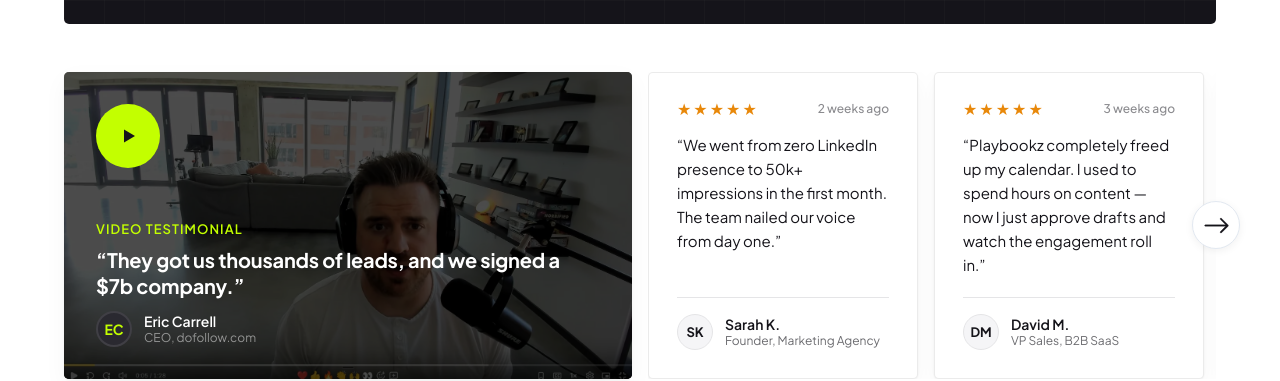
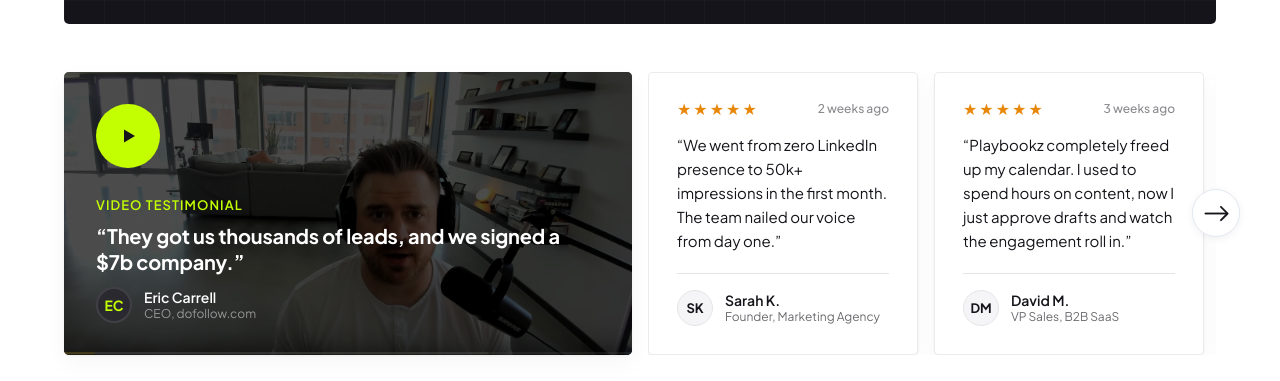
Before and after one commit to PlaybookzLLC/playbookz-v2-website, a React (Vite) app: page / in a window 1280 px wide. Shown: the part 2300-2681 px from the top of the page. Built offline with nearby package versions, Linux system fonts and the light colour scheme.

Commit message:
Remove em-dashes and en-dashes from testimonial cards
https://claude.ai/code/session_01DDzjVJ61C7qHF2oYyKZPLJ

```diff
--- a/src/components/TestimonialsSection.jsx
+++ b/src/components/TestimonialsSection.jsx
@@ -418,7 +418,7 @@ const testimonials = [
   },
   {
     stars: 5,
-    text: "Playbookz completely freed up my calendar. I used to spend hours on content — now I just approve drafts and watch the engagement roll in.",
+    text: "Playbookz completely freed up my calendar. I used to spend hours on content, now I just approve drafts and watch the engagement roll in.",
     name: "David M.",
     role: "VP Sales, B2B SaaS",
     time: "3 weeks ago",
@@ -434,7 +434,7 @@ const testimonials = [
   },
   {
     stars: 5,
-    text: "Best investment we've made this year. Our CEO's LinkedIn went from ghost town to generating 3–4 warm leads a week.",
+    text: "Best investment we've made this year. Our CEO's LinkedIn went from ghost town to generating 3-4 warm leads a week.",
     name: "Mark L.",
     role: "Head of Growth, FinTech",
     time: "1 month ago",
```
